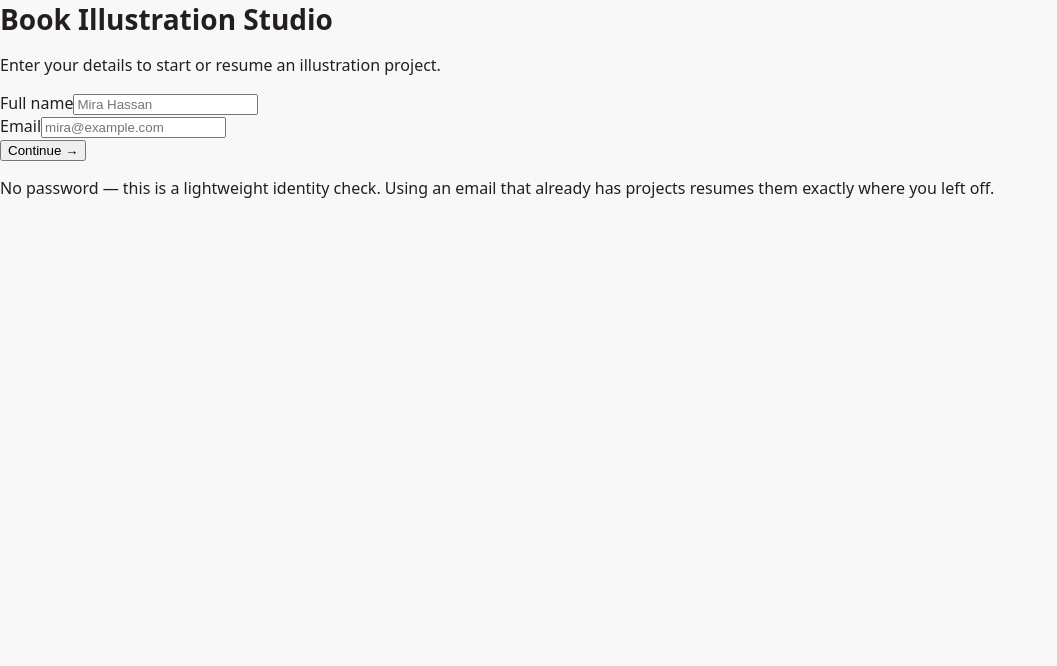
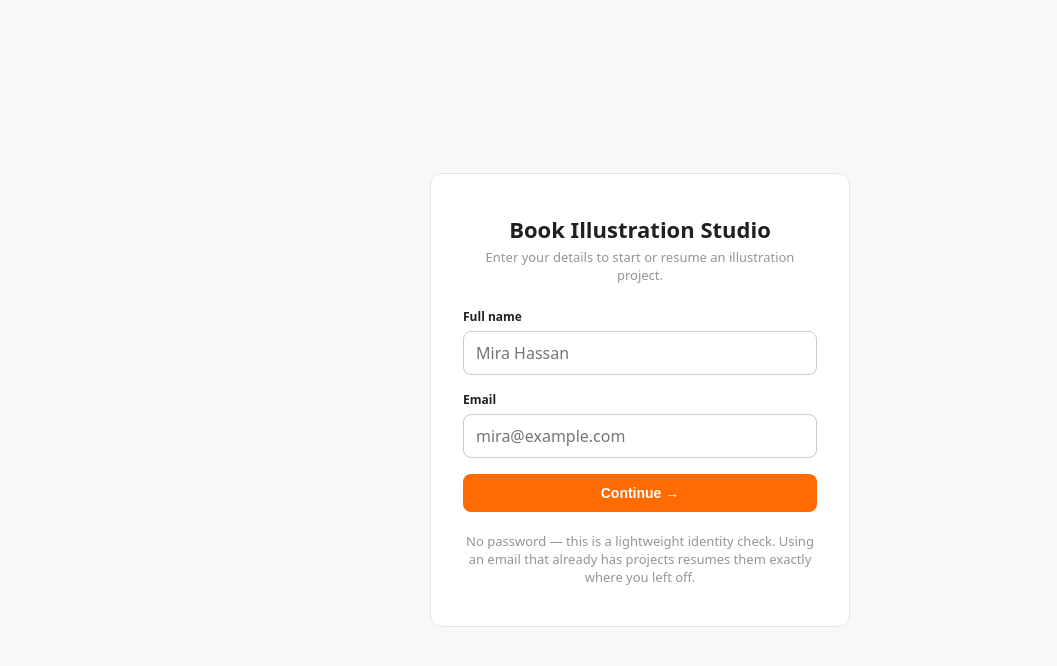
Before and after one commit to NgocTruongHuyNguyen/Book-Illustration, a React (Vite) app in the folder frontend/: page / in a window 1280 px wide. Shown: the top 666 px of the page, without its empty margins (0-1057 px from the left). Built offline with nearby package versions, Linux system fonts and the light colour scheme; no server answers.

Commit message:
Apply shared app.css styling to auth page, Co-author:CLAUDE

```diff
--- a/frontend/src/pages/authPage.tsx
+++ b/frontend/src/pages/authPage.tsx
@@ -10,7 +10,6 @@ export function AuthPage() {
   const [error, setError] = useState<string | null>(null);
   const [submitting, setSubmitting] = useState(false);
 
-  // Already signed in — no need to show the form again.
   if (getCurrentUserEmail()) {
     navigate('/projects', { replace: true });
     return null;
@@ -41,11 +40,15 @@ export function AuthPage() {
   }
 
   return (
-    <div>
-      <h1>Book Illustration Studio</h1>
-      <p>Enter your details to start or resume an illustration project.</p>
+    <div style={{ minHeight: '100vh', display: 'flex', alignItems: 'center', justifyContent: 'center', padding: 24 }}>
+      <div className="card" style={{ width: '100%', maxWidth: 420, padding: '40px 32px' }}>
+        <h1 style={{ textAlign: 'center', fontSize: 22, marginBottom: 4 }}>Book Illustration Studio</h1>
+        <p className="meta" style={{ textAlign: 'center' }}>
+          Enter your details to start or resume an illustration project.
+        </p>
+
         <form onSubmit={handleSubmit}>
-        <div>
+          <div className="field">
             <label htmlFor="name">Full name</label>
             <input
               id="name"
@@ -54,7 +57,7 @@ export function AuthPage() {
               placeholder="Mira Hassan"
             />
           </div>
-        <div>
+          <div className="field">
             <label htmlFor="email">Email</label>
             <input
               id="email"
@@ -64,15 +67,19 @@ export function AuthPage() {
               placeholder="mira@example.com"
             />
           </div>
-        {error && <p role="alert">{error}</p>}
-        <button type="submit" disabled={submitting}>
+
+          {error && <p className="error-text" role="alert">{error}</p>}
+
+          <button type="submit" className="btn" disabled={submitting} style={{ width: '100%', justifyContent: 'center' }}>
             {submitting ? 'Continuing…' : 'Continue →'}
           </button>
         </form>
-      <p>
+
+        <p className="meta" style={{ textAlign: 'center', marginTop: 20, marginBottom: 0 }}>
           No password — this is a lightweight identity check. Using an email that
           already has projects resumes them exactly where you left off.
         </p>
       </div>
+    </div>
   );
 }
```
Lines whose indentation alone changed are shown as unchanged.
